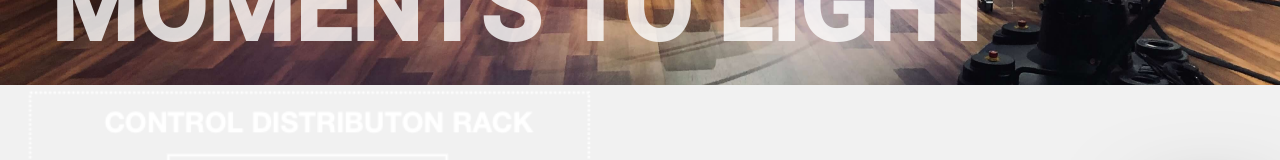
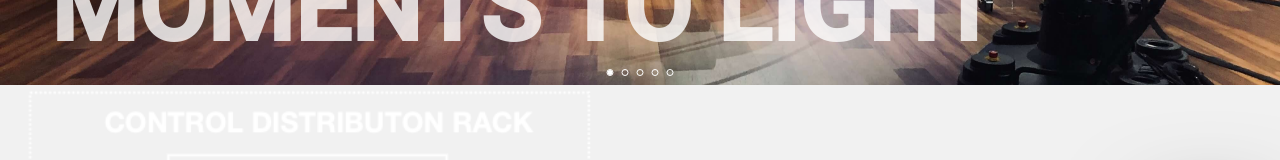
Before and after one commit to baconsocrispy/redwood-light, a React (Create React App) app: page / in a window 1280 px wide. Shown: the part 535-695 px from the top of the page. Built offline with nearby package versions, Linux system fonts and the light colour scheme; no server answers.

Commit message:
added breadcrumbs to slideshow

```diff
--- /dev/null
+++ b/src/components/breadcrumb/breadcrumb.component.tsx
@@ -0,0 +1,19 @@
+// external imports
+import { FC } from "react"
+
+// internal imports
+import { BreadcrumbCircle } from "./breadcrumb.styles"
+
+// types
+type BreadcrumbProps = {
+  active: boolean;
+}
+
+// component
+const Breadcrumb: FC<BreadcrumbProps> = ({ active }) => {
+  return (
+    <BreadcrumbCircle active={ active } />
+  )
+}
+
+export default Breadcrumb
--- /dev/null
+++ b/src/components/breadcrumb/breadcrumb.styles.tsx
@@ -0,0 +1,19 @@
+import styled from "styled-components";
+import { Colors } from "../../utils/theme.styles";
+
+type BreadcrumbCircleProps = {
+  active: boolean;
+};
+
+export const BreadcrumbCircle = styled.div<BreadcrumbCircleProps>`
+  display: inline-block;
+  width: .5rem;
+  height: .5rem;
+  border-radius: 50%;
+  background-color: ${ (props) => props.active ? Colors.white : 'none' };
+  outline: 1px solid ${ Colors.white };
+
+  &:not(:last-child) {
+    margin-right: 1rem;
+  }
+`;
--- a/src/components/hero-slideshow/hero-slideshow.component.tsx
+++ b/src/components/hero-slideshow/hero-slideshow.component.tsx
@@ -4,9 +4,11 @@ import { faRightLong, faLeftLong } from "@fortawesome/free-solid-svg-icons";
 
 // internal imports
 import FadeInHeader from "../fade-in-header/fade-in-header.component";
+import Breadcrumb from "../breadcrumb/breadcrumb.component";
 
 // styles
 import {
+  Breadcrumbs,
   SlideshowArrowIcon,
   SlideshowButton,
   SlideshowButtonContainer,
@@ -71,8 +73,13 @@ const HeroSlideshow: FC<HeroSlideshowProps> = ({ images }) => {
           <SlideshowArrowIcon title="right-long" icon={ faRightLong } />
         </SlideshowButton>
       </SlideshowButtonContainer>
+
+      <Breadcrumbs>
+        { images.map((image, index) => (
+          <Breadcrumb active={ index === activeIndex } key={ image.id } />
+        ))}
+      </Breadcrumbs>
     </SlideshowContainer>
-
   );
 };
 
--- a/src/components/hero-slideshow/hero-slideshow.styles.tsx
+++ b/src/components/hero-slideshow/hero-slideshow.styles.tsx
@@ -6,7 +6,6 @@ export const SlideshowContainer = styled.div`
   position: relative;
   width: 100%;
   height: 30rem;
-  display: block;
   overflow: hidden;
 
   @media only screen and (min-width: ${ Breakpoints.medium }) {
@@ -60,3 +59,11 @@ export const SlideshowArrowIcon = styled(FontAwesomeIcon)`
     opacity: .7;
   }
 `;
+
+export const Breadcrumbs = styled.div`
+  display: flex;
+  position: absolute;
+  bottom: 1rem;
+  left: 50%;
+  transform: translateX(-50%);
+`
```
